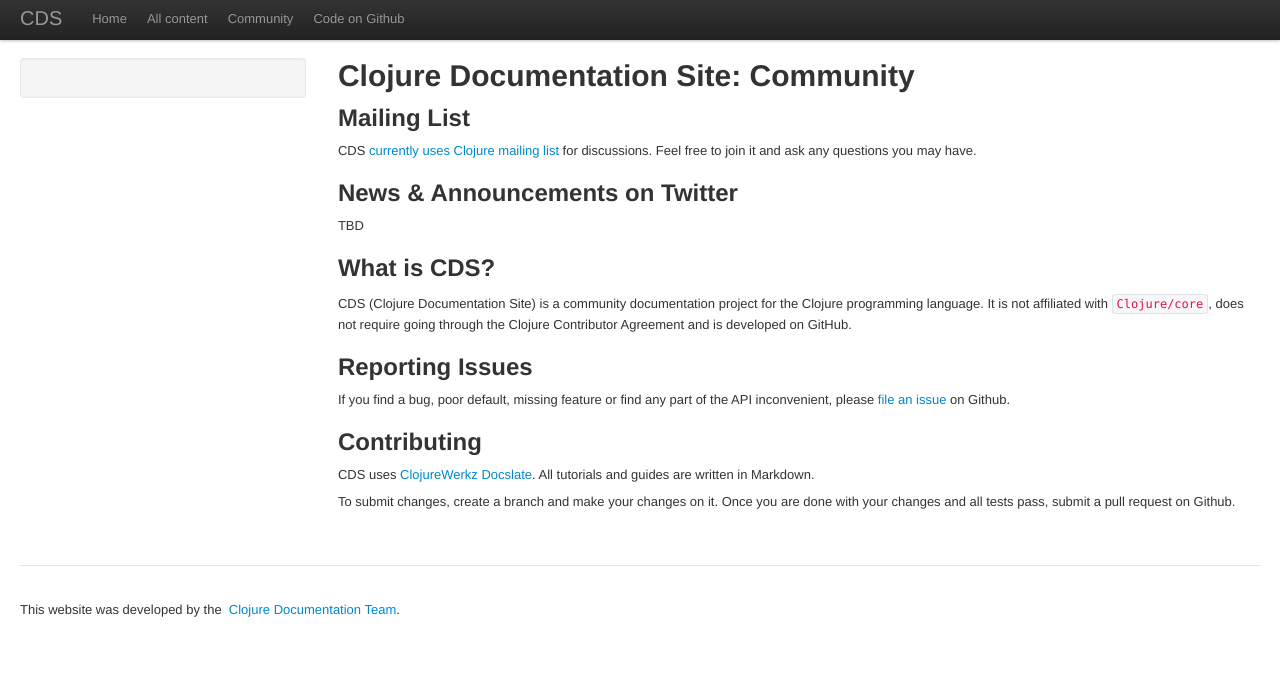
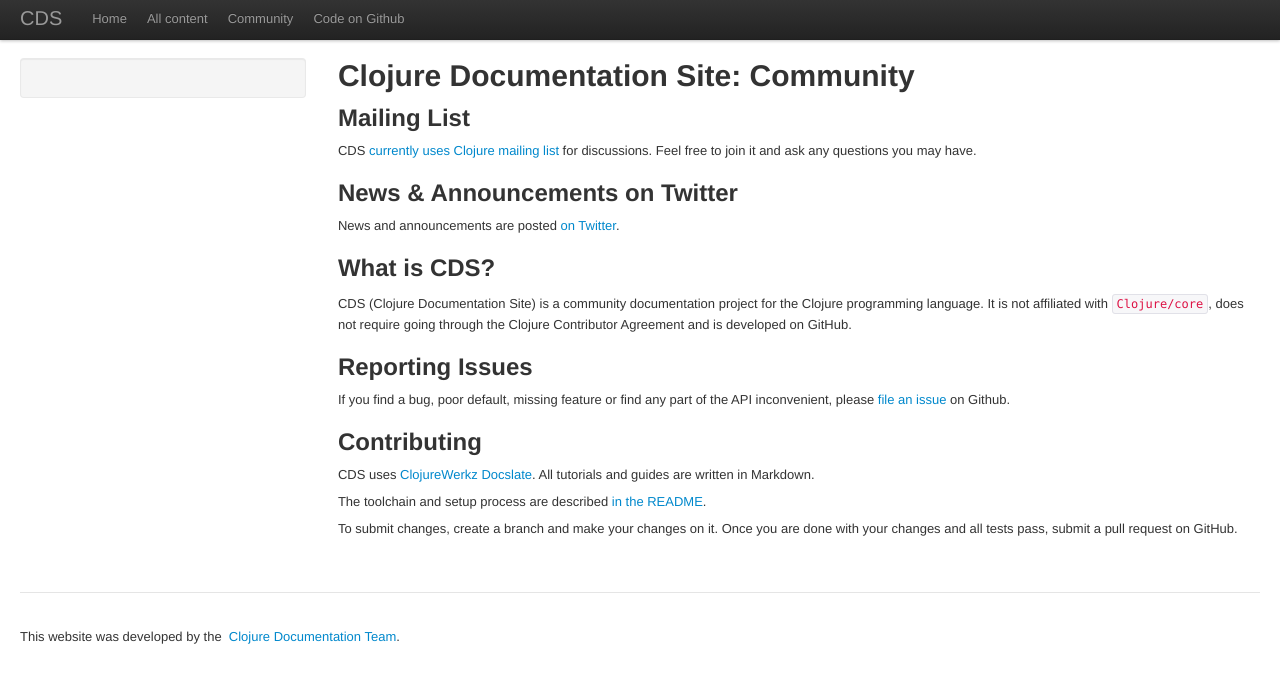
Before and after one commit to clojuredocs/guides, a Jekyll site: the page built from articles/community.md, in a window 1280 px wide. Shown: the top 683 px of the page. Built offline with Jekyll 4.4.1, drawn with Linux system fonts in a browser that asks for light colours; some web fonts are replaced; Markdown is read by kramdown in place of the engine named in the settings.

Commit message:
Community page updates

```diff
--- a/articles/community.md
+++ b/articles/community.md
@@ -10,7 +10,7 @@
 
 ## News & Announcements on Twitter
 
-TBD
+News and announcements are posted [on Twitter](http://twitter.com/clojuredocs).
 
 
 ## What is CDS?
@@ -28,5 +28,7 @@
 
 CDS uses [ClojureWerkz Docslate](https://github.com/clojurewerkz/docslate). All tutorials and guides are written in Markdown.
 
+The toolchain and setup process are described [in the README](https://github.com/clojuredocs/cds/blob/master/README-tools.md).
+
 To submit changes, create a branch and make your changes on it. Once you are done with your changes and all tests pass, submit a pull request
-on Github.
+on GitHub.
```
